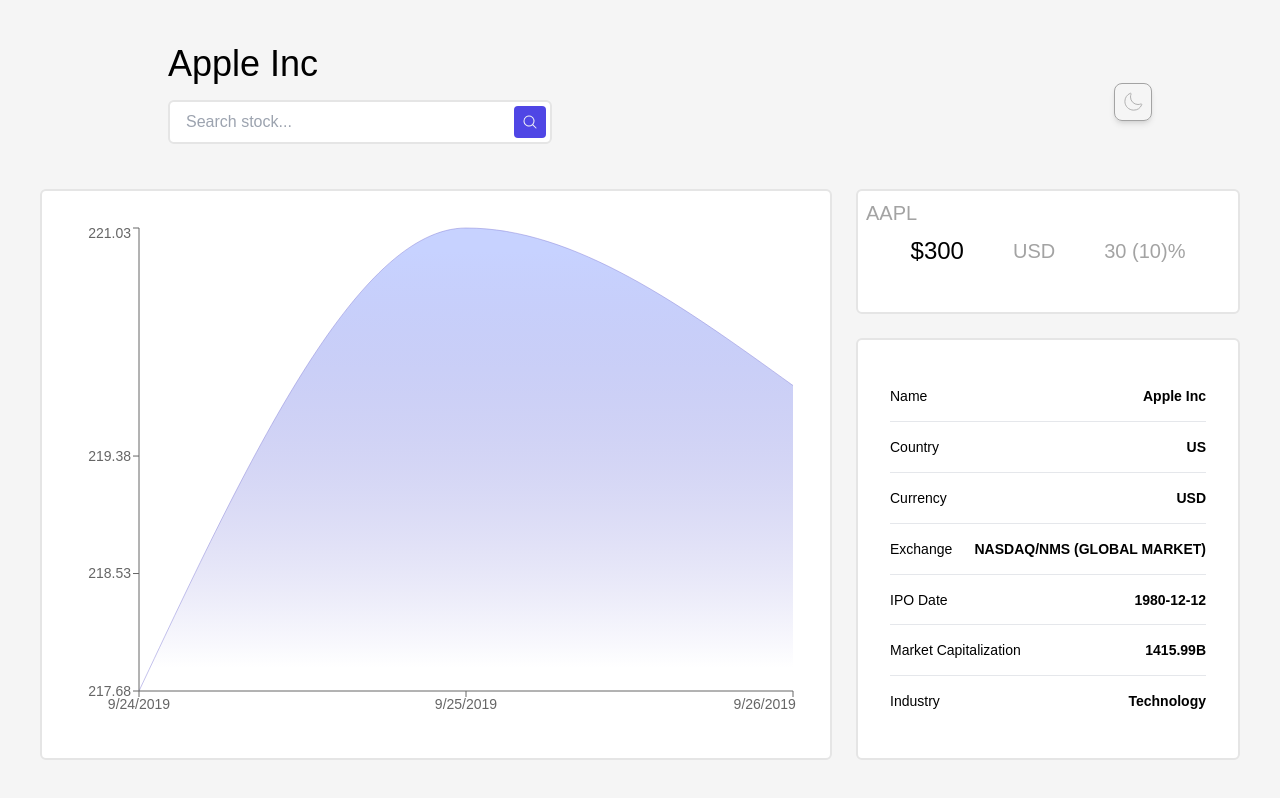
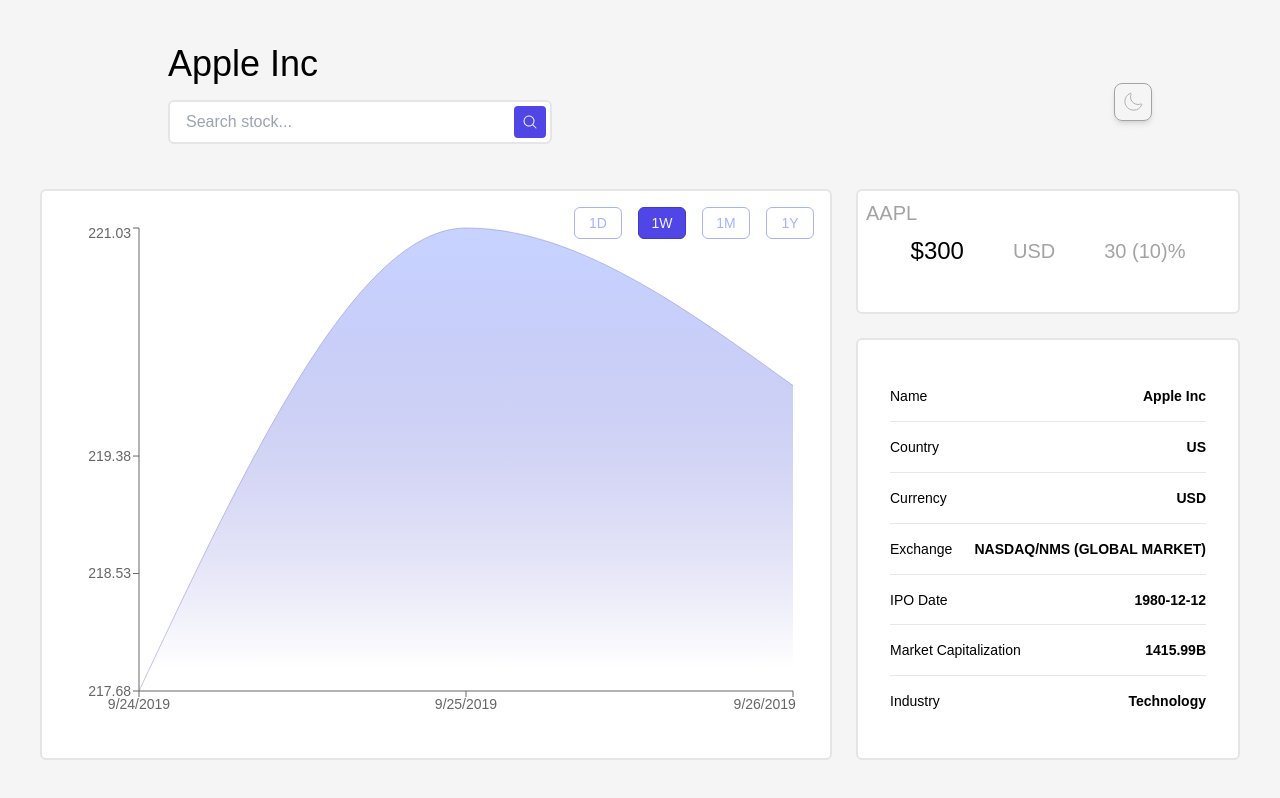
Before and after one commit to parixscm/StockDashboard, a React (Create React App) app: page / in a window 1280 px wide. Built offline with nearby package versions, Linux system fonts and the light colour scheme.

Commit message:
📝 Feat: ADD chart filter to chart

```diff
--- a/src/components/Chart.js
+++ b/src/components/Chart.js
@@ -5,6 +5,7 @@
  */
 
 import Card from "./Card";
+import ChartFilter from "./ChartFilter";
 import { useState } from "react";
 import {
   ResponsiveContainer,
@@ -14,6 +15,7 @@
   YAxis,
   Tooltip,
 } from "recharts";
+import { chartConfig } from "../constants/config";
 import { mockHistoricalData } from "../constants/mock";
 import { convertUnixTimestampToDate } from "../utils/date";
 
@@ -31,6 +33,17 @@
 
   return (
     <Card>
+      <ul className="flex absolute top-2 right-2 z-40">
+        {Object.keys(chartConfig).map(item => (
+          <li key={item}>
+            <ChartFilter
+              text={item}
+              isActive={filter === item}
+              clickHandler={() => setFilter(item)}
+            />
+          </li>
+        ))}
+      </ul>
       <ResponsiveContainer>
         <AreaChart data={formatData(data)}>
           <defs>
--- /dev/null
+++ b/src/components/ChartFilter.js
@@ -0,0 +1,16 @@
+function ChartFilter({ text, isActive, clickHandler }) {
+  return (
+    <button
+      onClick={clickHandler}
+      className={`w-12 h-8 m-2 border-1 rounded-md flex items-center justify-center cursor-pointer ${
+        isActive
+          ? "bg-indigo-600 border-indigo-700 text-gray-100"
+          : "border-indigo-300 text-indigo-300"
+      }`}
+    >
+      {text}
+    </button>
+  );
+}
+
+export default ChartFilter;
```
